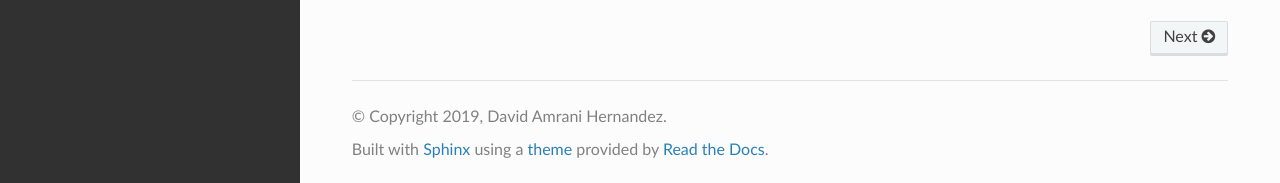
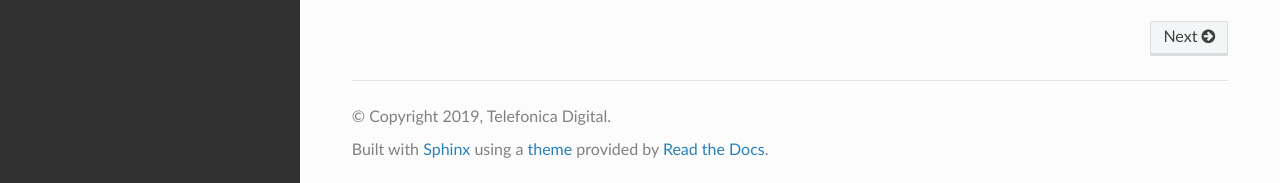
Before and after one commit to davidmoremad/durex, a Sphinx documentation site: the page built from docs/source/index.rst, in a window 1280 px wide and 1310 px high. Shown: the part 1124-1307 px from the top of the window. Built offline with Sphinx 7.4.7 and the Read the Docs theme 2.0.0, drawn with Linux system fonts in a browser that asks for light colours.

Commit message:
ReadTheDocs

```diff
--- a/docs/source/conf.py
+++ b/docs/source/conf.py
@@ -19,7 +19,7 @@ sys.path.insert(0, os.path.abspath('../'))
 # -- Project information -----------------------------------------------------
 
 project = 'durex'
-copyright = '2019, David Amrani Hernandez'
+copyright = '2019, Telefonica Digital'
 author = 'David Amrani Hernandez'
 
 # The short X.Y version
--- a/requirements-dev.txt
+++ b/requirements-dev.txt
@@ -9,6 +9,6 @@ coverage==4.3.1
 codacy-coverage==1.3.11
 
 # Documentation
-Sphinx==1.5.1
+Sphinx
 sphinx_rtd_theme
 sphinxcontrib.napoleon
```
